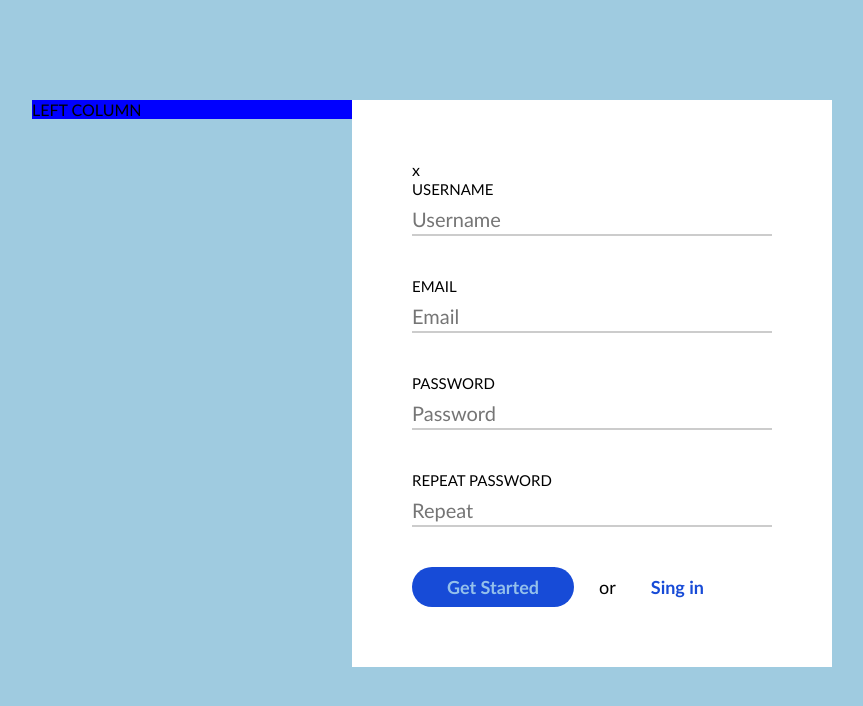
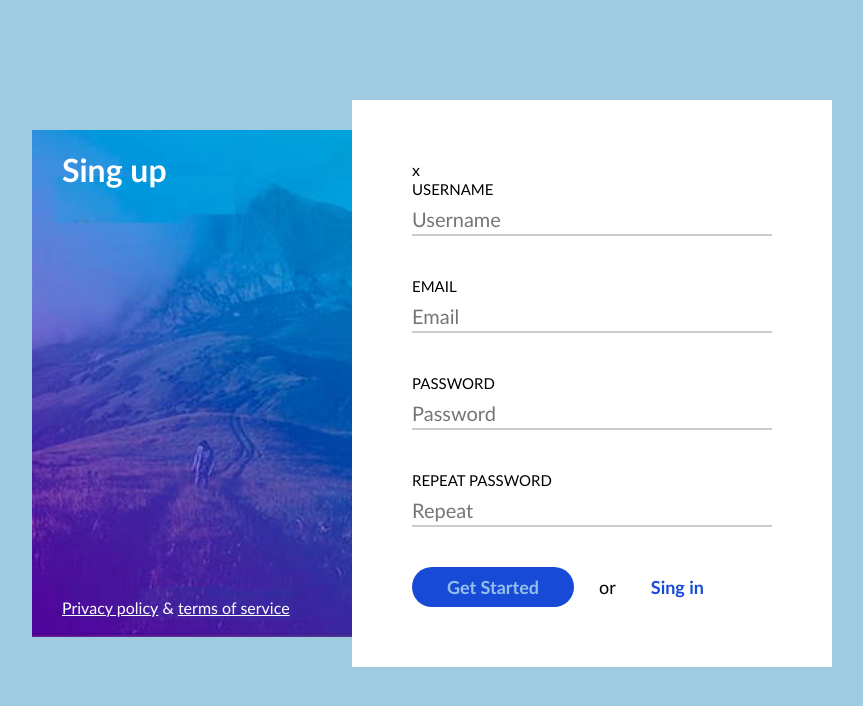
Before and after one commit to RutaMat/5-Sing-up, a plain HTML site: page index.html in a window 1280 px wide. Shown: the whole page, without its empty margins (208-1071 px from the left). Drawn offline with Linux system fonts and the light colour scheme.

Commit message:
Left column s tyle

```diff
--- a/css/main.css
+++ b/css/main.css
@@ -14,7 +14,7 @@ body {
     width: 800px;
     margin-top: 100px;
     margin-left: calc((100% - 800px) / 2);
-
+    position: relative;
 
 }
 
@@ -22,11 +22,44 @@ body {
     width: 40%;
     float: left;
     background-color: blue;
+    background-image: url(../img/hill.jpg);
+    background-repeat: no-repeat;
+    background-position: center;
+    background-size: cover;
+    position: absolute;
+    top: 30px;
+    bottom: 30px;
+    left: 0;
+    color: #fff;
+
+}
+.left-column > .main-title {
+      position: absolute;
+      top: 20px;
+      left: 30px;
+      right: 30px;
+
+
+}
+.left-column > .links {
+    position: absolute;
+    bottom : 20px;
+    left: 30px;
+    right: 30px;
+}
+.left-column > .links > a {
+    color: #fff
+
 }
 
-.right-column {
+.left-column > div.links > span {
+
+}
+
+
+.right-column {top: ;
 width: 60%;
-float: left;
+float: right;
 padding: 60px;
 background-color: #fff;
 
--- a/index.html
+++ b/index.html
@@ -10,7 +10,13 @@
 <body>
     <main class="container">
         <div class="left-column">
-            LEFT COLUMN
+            <h1 class="main-title">Sing up</h1>
+            <div class="links">
+                <a href="#">Privacy policy</a>
+                <span>&</span>
+                <a href="#">terms of service</a>
+            </div>
+
         </div>
         <div class="right-column" >
             <div class="close">x</div>
```
